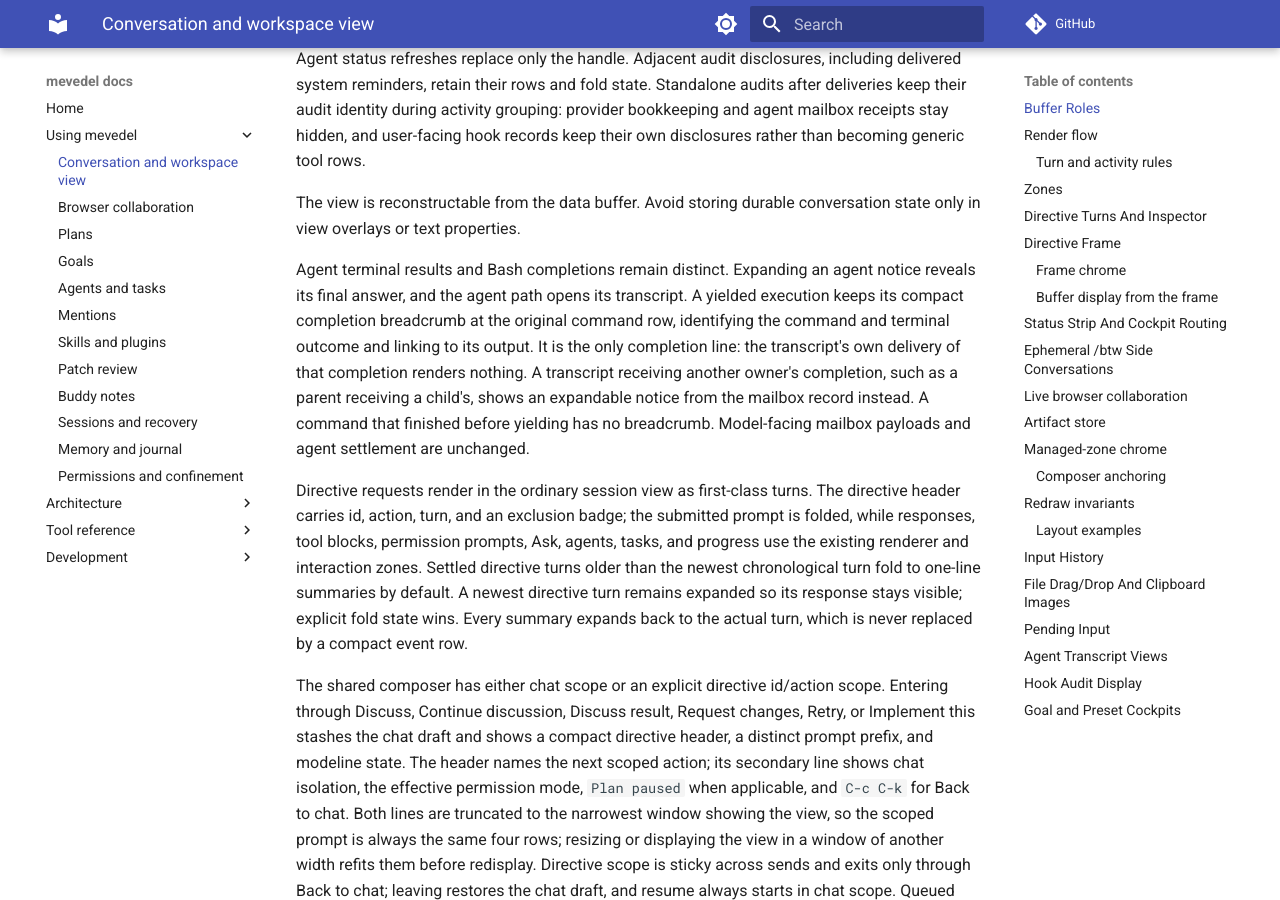
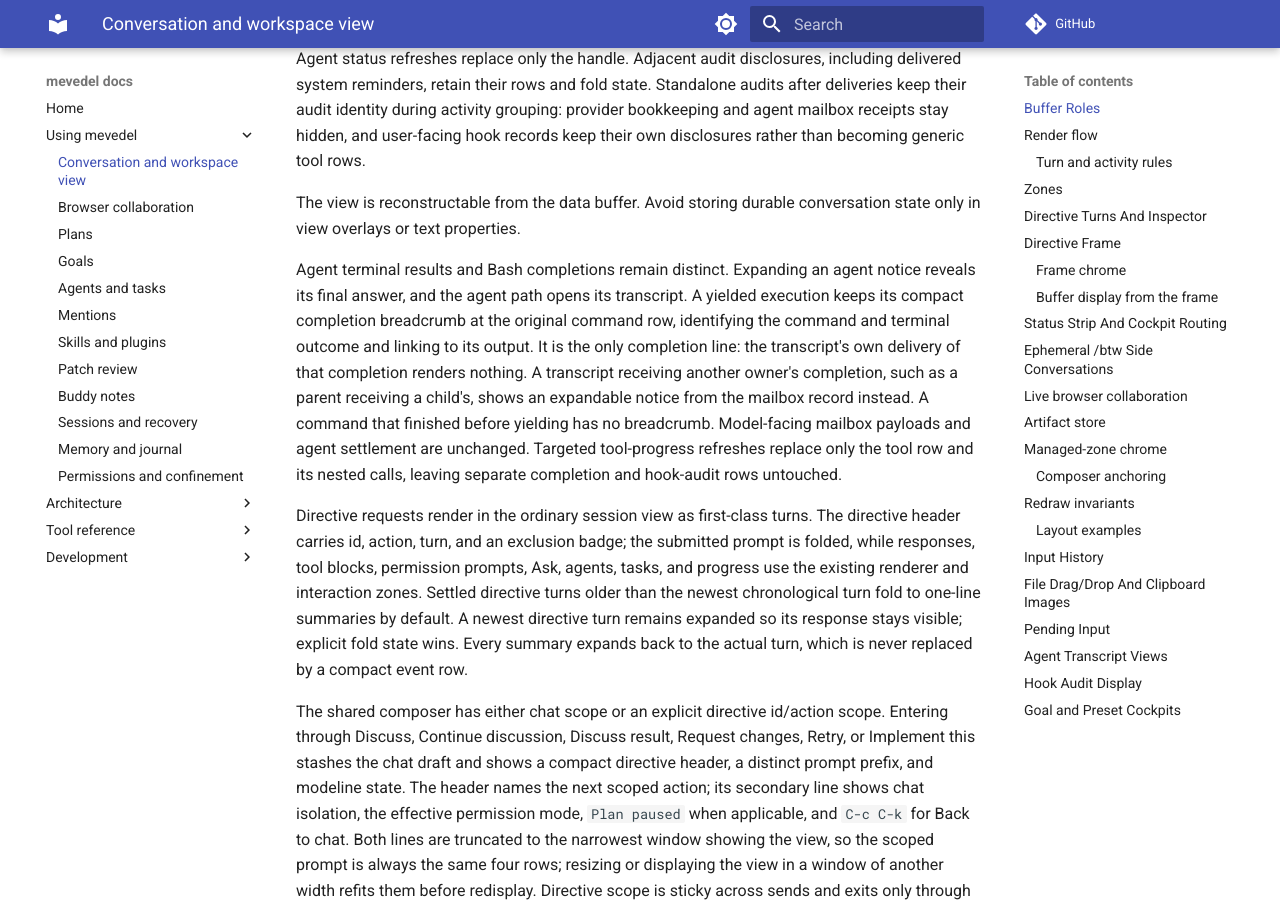
Before and after one commit to FrauH0lle/mevedel, an MkDocs documentation site: the page built from docs/view.md, in a window 1280 px wide and 900 px high, scrolled down 3851 px. Built offline with MkDocs 1.6.1 and Material for MkDocs 9.7.7, drawn with Linux system fonts in a browser that asks for light colours; comment, search, counter and statistics services are not loaded.

Commit message:
fix(view): avoid duplicating completions during progress refresh
Targeted tool refreshes replace the tool and contained child rows, but leave separate audit and completion rows in place. Reinserting attached audits grew duplicate completion lines until an incremental tail rebuild cleared them.

Clear audits only on the insertion copy, preserving source and cached rendering data. Regress repeated progress updates with tail rebuilds, composer preservation, and neighboring audit disclosure/reconstruction.

```diff
--- a/docs/view.md
+++ b/docs/view.md
@@ -198,6 +198,8 @@
 such as a parent receiving a child's, shows an expandable notice from the
 mailbox record instead. A command that finished before yielding has no
 breadcrumb. Model-facing mailbox payloads and agent settlement are unchanged.
+Targeted tool-progress refreshes replace only the tool row and its nested
+calls, leaving separate completion and hook-audit rows untouched.
 
 Directive requests render in the ordinary session view as first-class turns.
 The directive header carries id, action, turn, and an exclusion badge; the
```
Also changed, not shown: 3 other files.
